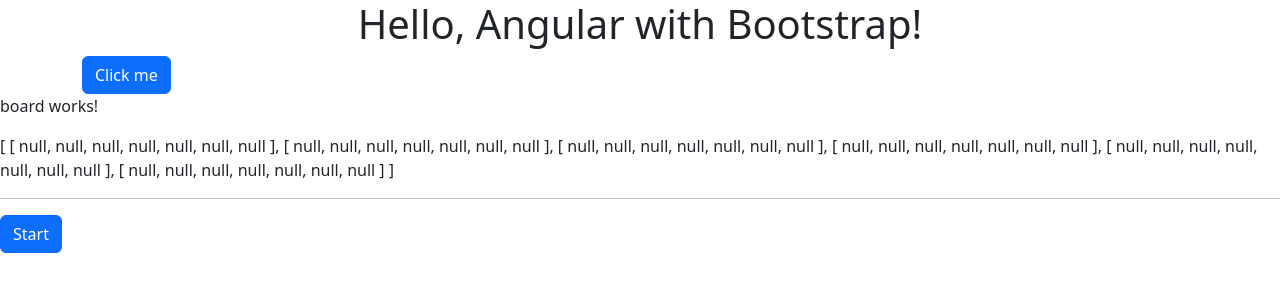
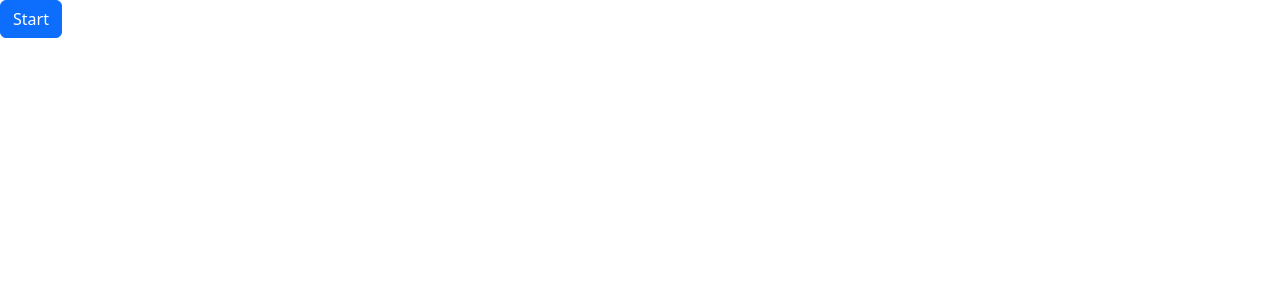
Before and after one commit to alexisdegraeve/ganeshafour, an Angular app in the folder ganeshafour/: page /game in a window 1280 px wide. Shown: the top 300 px of the page. Built offline with nearby package versions, Linux system fonts and the light colour scheme.

Commit message:
change game

```diff
--- a/ganeshafour/src/app/board/board.component.html
+++ b/ganeshafour/src/app/board/board.component.html
@@ -1,6 +1,3 @@
-<p>board works!</p>
-
-{{myBoard | json }}
 <ng-container *ngIf="!startgame">
     <ng-container *ngIf="winner">
 
@@ -12,9 +9,6 @@
         </div>
     </ng-container>
 </ng-container>
-
-
-<hr />
 
 <ng-container *ngIf="startgame">
     <div class="board">
--- a/ganeshafour/src/app/board/board.component.ts
+++ b/ganeshafour/src/app/board/board.component.ts
@@ -1,5 +1,5 @@
 import { CommonModule } from '@angular/common';
-import { Component, OnInit } from '@angular/core';
+import { Component, Input, OnInit } from '@angular/core';
 
 @Component({
   selector: 'app-board',
--- a/ganeshafour/src/app/game/game.component.html
+++ b/ganeshafour/src/app/game/game.component.html
@@ -1,5 +1 @@
-<div class="container">
-    <h1 class="text-center">Hello, Angular with Bootstrap!</h1>
-    <button class="btn btn-primary">Click me</button>
-</div>
 <app-board></app-board>
```
